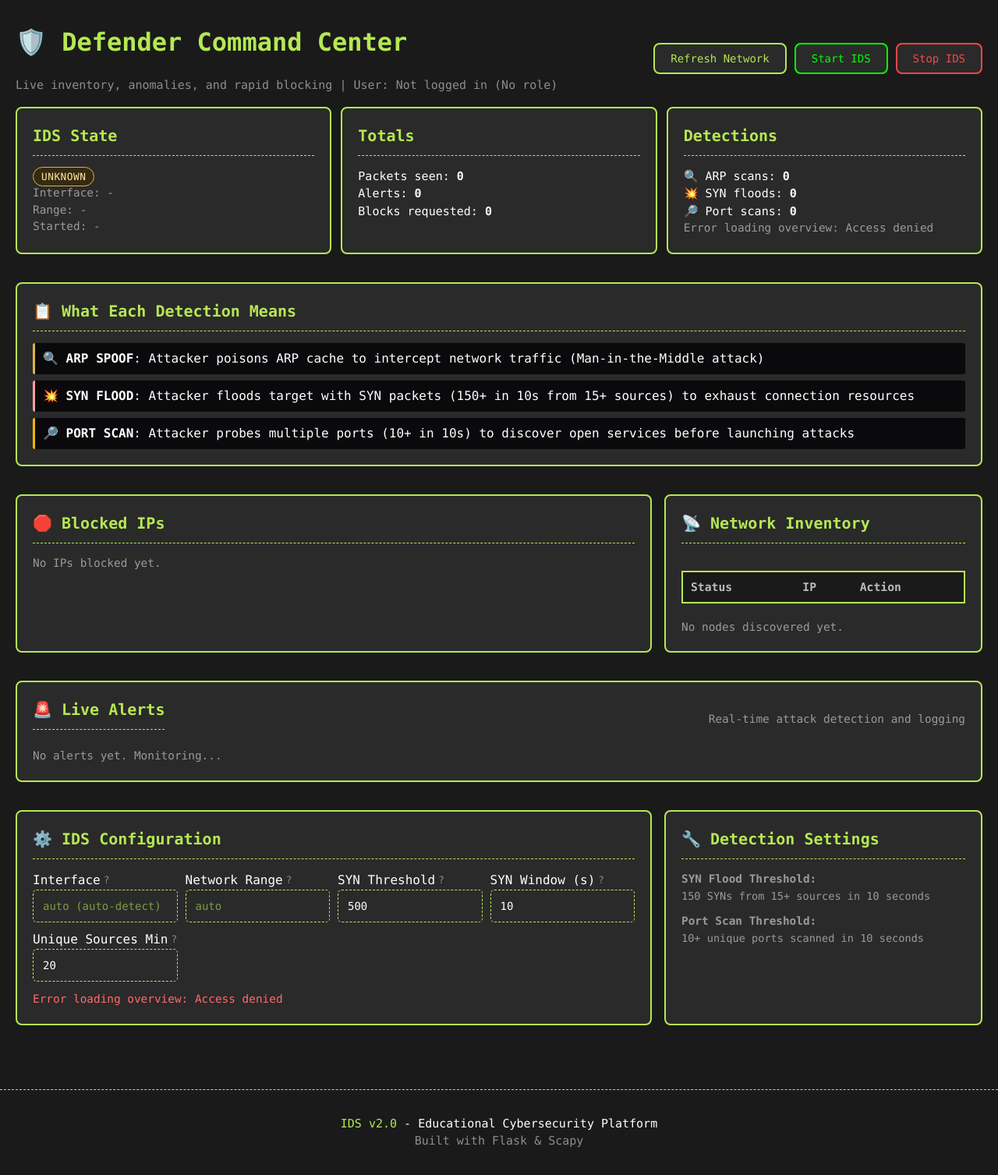
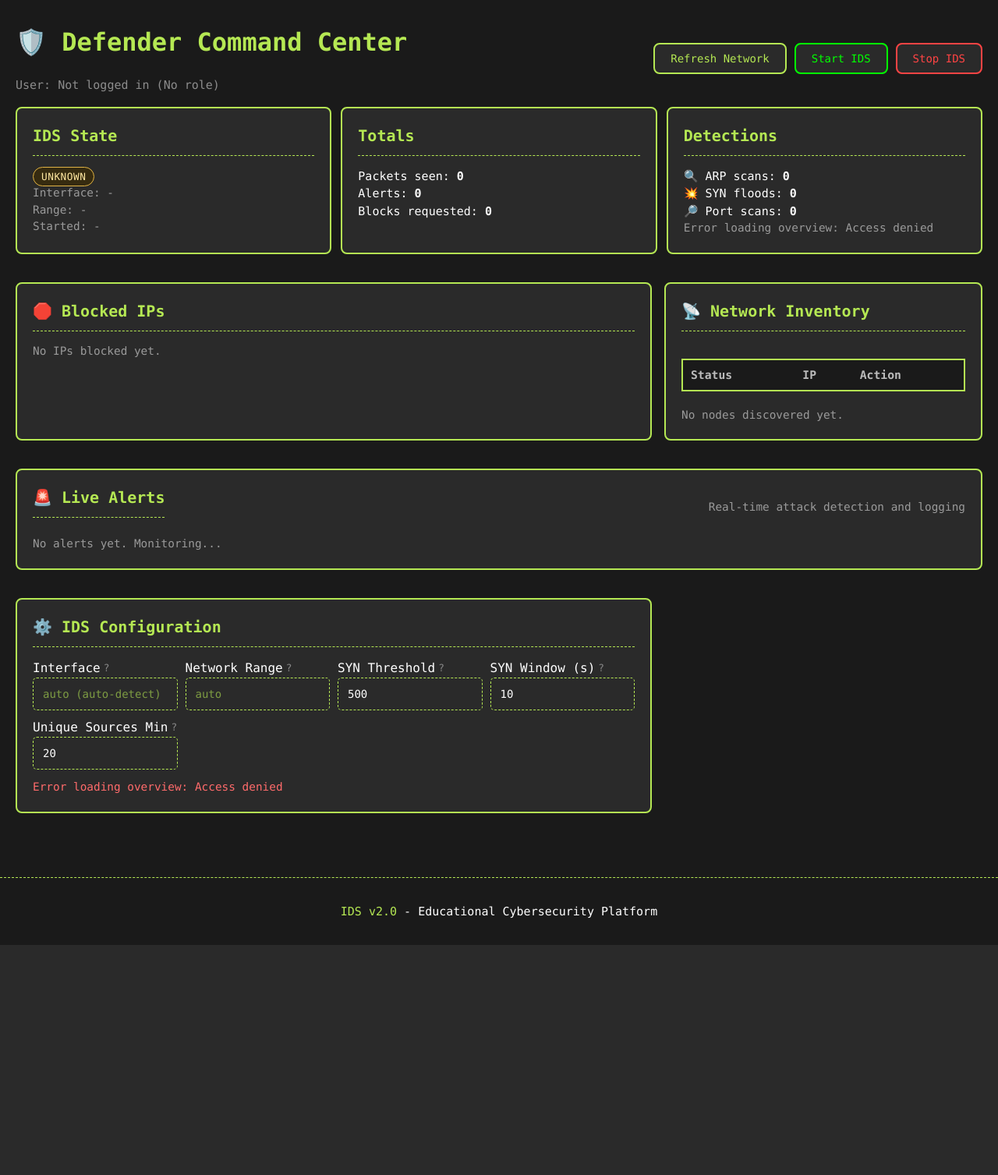
Before and after one commit to kaoutherBenSalah/testIDS, a Flask app: template templates/defender.html in a window 1280 px wide. Shown: the whole page at 78% size. After the commit the page ends 1212 px from the top, so only its background shows below. Run offline with Flask 3, Linux system fonts and the light colour scheme; the template is opened without the code that fills it, so the values that code supplies are empty; parts of the project's set-up code (start-up, migrations or seed data) failed here and were passed over.

Commit message:
Clean up defender UI: remove detection settings and legend
- Removed 'What Each Detection Means' card
- Removed Detection Settings card
- Removed 'Live inventory...' phrase from header
- Removed 'Built with Flask & Scapy' from footer

```diff
--- a/templates/base.html
+++ b/templates/base.html
@@ -95,7 +95,6 @@
 
     <footer>
         <p><span class="green">IDS v2.0</span> - Educational Cybersecurity Platform</p>
-        <p class="gray">Built with Flask & Scapy</p>
     </footer>
 </body>
 </html>
--- a/templates/defender.html
+++ b/templates/defender.html
@@ -40,7 +40,7 @@
     <div class="header-row">
         <div>
             <h1>🛡️ Defender Command Center</h1>
-            <p class="gray">Live inventory, anomalies, and rapid blocking | User: {{ user_id or 'Not logged in' }} ({{ user_role or 'No role' }})</p>
+            <p class="gray">User: {{ user_id or 'Not logged in' }} ({{ user_role or 'No role' }})</p>
         </div>
         <div class="btn-row">
             <button class="btn" id="refresh-inventory">Refresh Network</button>
@@ -74,21 +74,6 @@
                 <p>💥 SYN floods: <strong id="stat-syn">0</strong></p>
                 <p>🔎 Port scans: <strong id="stat-port-scan">0</strong></p>
                 <p class="muted" id="overview-message">Ready.</p>
-            </div>
-        </div>
-    </div>
-
-    <div class="card">
-        <h3 class="card-header">📋 What Each Detection Means</h3>
-        <div class="detection-legend">
-            <div class="legend-item arp-legend">
-                <strong>🔍 ARP SPOOF</strong>: Attacker poisons ARP cache to intercept network traffic (Man-in-the-Middle attack)
-            </div>
-            <div class="legend-item syn-legend">
-                <strong>💥 SYN FLOOD</strong>: Attacker floods target with SYN packets (150+ in 10s from 15+ sources) to exhaust connection resources
-            </div>
-            <div class="legend-item port-scan-legend">
-                <strong>🔎 PORT SCAN</strong>: Attacker probes multiple ports (10+ in 10s) to discover open services before launching attacks
             </div>
         </div>
     </div>
@@ -174,15 +159,7 @@
                 <p class="muted" id="ids-message" style="margin-top:12px;">Ready to configure.</p>
             </div>
         </div>
-        <div class="card">
-            <h3 class="card-header">🔧 Detection Settings</h3>
-            <div class="card-body">
-                <p class="muted"><strong>SYN Flood Threshold:</strong></p>
-                <p class="muted" style="font-size:0.85rem;">150 SYNs from 15+ sources in 10 seconds</p>
-                <p class="muted" style="margin-top:12px;"><strong>Port Scan Threshold:</strong></p>
-                <p class="muted" style="font-size:0.85rem;">10+ unique ports scanned in 10 seconds</p>
-            </div>
-        </div>
+
     </div>
 </div>
 
```
